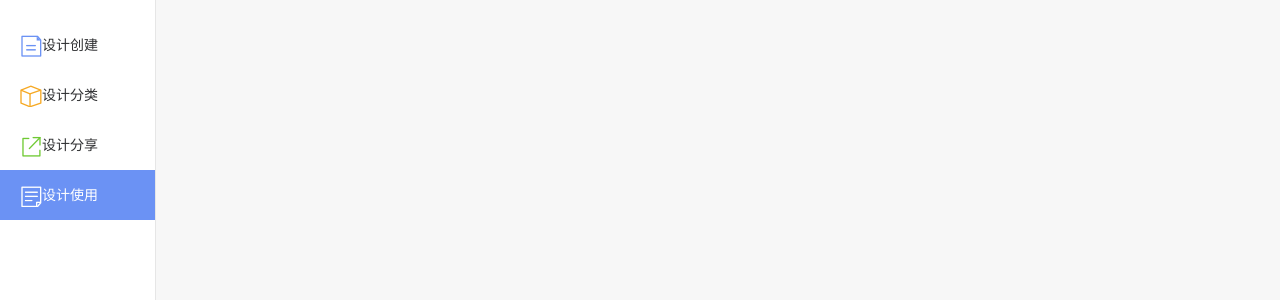
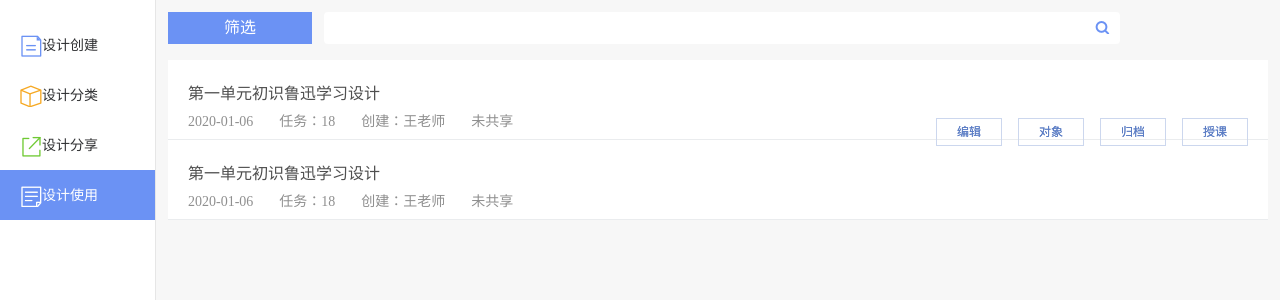
Before and after one commit to adewangyao/gold, a Vue app: page /uselist in a window 1280 px wide. Shown: the top 300 px of the page. Built offline with nearby package versions, Linux system fonts and the light colour scheme.

Commit message:
'使用列表新增'

```diff
--- a/src/components/StudyDesign/Create/CreateList.vue
+++ b/src/components/StudyDesign/Create/CreateList.vue
@@ -60,7 +60,7 @@ export default {
     data() {
         return {
             // btnVal:1,
-            dialogVisible:true,
+            dialogVisible:false,
             config1:{
                 width:'60px',
                 fsize:'18px'
@@ -169,7 +169,7 @@ export default {
         text-align: center;
     }
     .main {
-        margin-top: 16px;
+        margin-top: 20px;
     }
 /* 列表 */
     .item {
--- a/src/components/StudyDesign/Use/UseList.vue
+++ b/src/components/StudyDesign/Use/UseList.vue
@@ -1,20 +1,80 @@
-<!--  -->
+<!-- 设计使用列表 -->
 <template>
-<div class=''></div>
+  <div class='use-box'>
+      <div class="search">
+        <div class="screen-btn" @click="onClickScreen">筛选</div>
+        <search @searchBtn='searchBtn' class="search-box"></search>
+        <!-- 筛选内容 -->
+        <div class="screen-inn" v-if="isScreen">
+          <div class="screen-div">
+            <span class="screen-tit">时间:</span>
+            <div  class="screen-choice">
+              <span>截止今日</span>
+              <span>近七日</span>
+              <span>近一个月</span>
+            </div>
+          </div>
+          <span class="screen-inn-btn"  @click="onClickScreen">确定</span>
+        </div>
+      </div>
+      <!-- 内容区域 -->
+      <div class="use-inn">
+        <div class="use-inn-item">
+          <div class="item-left">
+            <div class="item-title">第一单元初识鲁迅学习设计</div>
+            <div class="item-tips">
+              <span>2020-01-06</span>
+              <span>任务：18</span>
+              <span>创建：王老师</span>
+              <span>未共享</span>
+            </div>
+          </div>
+
+          <div class="item-right">
+            <span>编辑</span>
+            <span>对象</span>
+            <span>归档</span>
+            <span>授课</span>
+          </div>
+        </div>
+        <div class="use-inn-item">
+          <div class="item-left">
+            <div class="item-title">第一单元初识鲁迅学习设计</div>
+            <div class="item-tips">
+              <span>2020-01-06</span>
+              <span>任务：18</span>
+              <span>创建：王老师</span>
+              <span>未共享</span>
+            </div>
+          </div>
+
+          <div class="item-right">
+            <span>编辑</span>
+            <span>对象</span>
+            <span>归档</span>
+            <span>授课</span>
+          </div>
+        </div>
+      </div>
+  </div>
 </template>
 
 <script>
 
-
+import search from '../Common/Search'
 export default {
-
+    name:"UseList",
     components: {
-
+        search,
     },
 
   data() {
     return {
-
+      isScreen:0,
+      config1:{
+          width:'60px',
+          fsize:'18px'
+      }
     };
   },
 
@@ -27,7 +87,12 @@ watch: {
   },
 
   methods: {
-
+    searchBtn(val){
+        console.log(val)
+    },
+    onClickScreen(){
+      this.isScreen = !this.isScreen
+    }
   },
 
   beforeCreate() {
@@ -39,4 +104,113 @@ created() {
 }
 </script>
 <style  scoped>
+    .search {
+      position: relative;
+    }
+    .search-box {
+        display: inline-block;
+    }
+    .screen-btn {
+      display: inline-block;
+      width: 144px;
+      height: 32px;
+      font-family: SourceHanSansCN-Regular;
+      margin-right: 12px;
+      background: #6B92F4;
+      color: #fff;
+      cursor: pointer;
+      line-height: 32px;
+      text-align: center;
+    }
+    .screen-btn:hover {
+      background: #81A5FF;
+    }
+    .screen-inn-btn {
+      background: #6B92F4;
+      height: 32px;
+      width: 100px;
+      line-height: 32px;
+      text-align: center;
+      color: #fff;
+      position: absolute;
+      bottom: 16px;
+      right: 16px;
+      cursor: pointer;
+      display: inline-block;
+    }
+    .screen-inn{
+      position: absolute;
+      background: #FFFFFF;
+      border: 1px solid rgba(107,146,244,.3);
+      box-shadow: 0 4px 14px 0 rgba(140,156,181,0.16);
+      border-radius: 2px;
+      min-height: 160px;
+      box-sizing: border-box;
+      border-radius: 2px;
+      padding:18px 20px 60px;
+      width: 600px;
+      transition: all .5s ease-in;
+      font-size: 14px;
+      color: #4F4F4F;
+    }
+    .screen-choice {
+      display: inline-block;
+    }
+    .screen-choice span{
+      cursor: pointer;
+      display: inline-block;
+      height: 28px;
+      line-height: 28px;
+      padding: 0 12px;
+    }
+    .screen-choice span:hover{
+      background: #8EB3FF;
+      color: #fff;
+    }
+    .screen-choice-sel {
+      background: #8EB3FF;
+      color: #fff;
+    }
+    .use-inn {
+      padding-top: 16px;
+      position: relative;
+    }
+    .use-inn-item{
+      background: #fff;
+      padding: 20px 20px 16px 20px;
+      height: 80px;
+      box-sizing: border-box;
+      border-bottom: 1px solid #eaecee;
+    }
+
+    .item-title {
+      font-family: SourceHanSansCN-Regular;
+      font-size: 16px;
+      color: #4F4F4F;
+    }
+    .item-tips {
+      margin-top: 6px;
+      font-family: SourceHanSansCN-Regular;
+      font-size: 14px;
+      color: #8F8F8F;
+    }
+    .item-tips span {
+      margin-right: 26px;
+    }
+    .item-right {
+      position: absolute;
+      right: 20px;
+      top: 42%;
+    }
+    .item-right span{
+      display: inline-block;
+      height: 26px;
+      margin-left: 16px;
+      line-height: 26px;
+      width: 64px;
+      color: #5A7CC4;
+      font-size: 12px;
+      border: 1px solid #CCD7EE;
+      text-align: center;
+    }
 </style>
```
Lines whose indentation alone changed are shown as unchanged.
